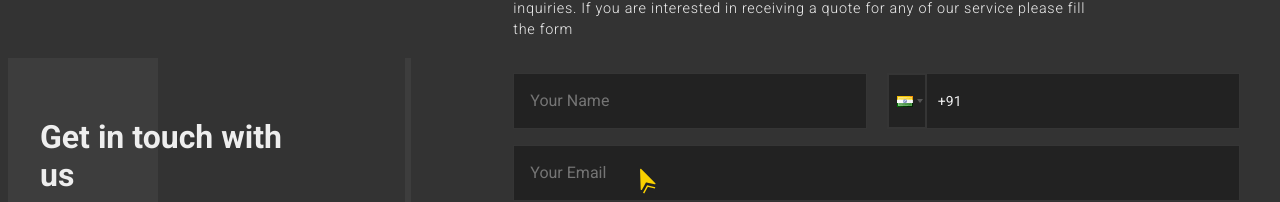
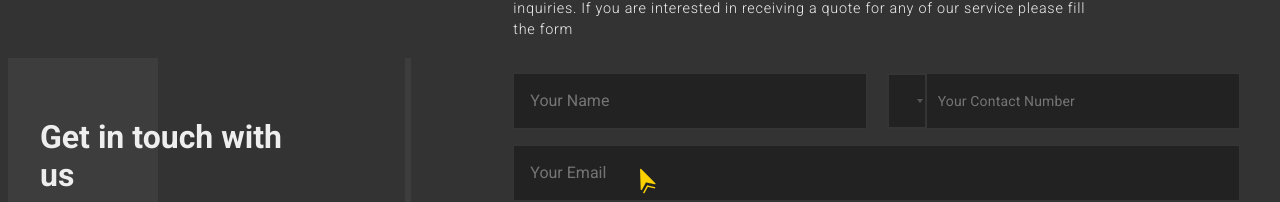
Before and after one commit to website-vikreta/website-vikreta.github.io, a React (Create React App) app: page /contact in a window 1280 px wide. Shown: the part 228-430 px from the top of the page. Built offline with nearby package versions, Linux system fonts and the light colour scheme; no server answers.

Commit message:
ContactUs auto countrycode fix

```diff
--- a/package.json
+++ b/package.json
@@ -11,10 +11,12 @@
       "@testing-library/jest-dom": "^5.14.1",
       "@testing-library/react": "^11.2.7",
       "@testing-library/user-event": "^12.8.3",
+      "axios": "^1.7.2",
       "bootstrap-icons": "^1.5.0",
       "emailjs-com": "^3.2.0",
       "framer-motion": "^4.1.17",
       "html-react-parser": "^1.2.8",
+      "ipapi.co": "^0.3.0",
       "react": "^17.0.2",
       "react-dom": "^17.0.2",
       "react-hot-toast": "^2.3.0",
--- a/src/components/ContactForm.js
+++ b/src/components/ContactForm.js
@@ -1,8 +1,9 @@
+import { useEffect, useState } from 'react';
 import emailjs from 'emailjs-com';
-import { useState } from 'react';
 import toast, { Toaster } from 'react-hot-toast';
 import PhoneInput from 'react-phone-input-2';
 import 'react-phone-input-2/lib/style.css';
+import axios from 'axios';
 
 const ContactForm = () => {
    const [nameErr, setNameErr] = useState(null);
@@ -13,6 +14,18 @@ const ContactForm = () => {
    const [budget, setBudget] = useState('');
    const [serviceErr, setServiceErr] = useState(null);
    const [budgetErr, setBudgetErr] = useState(null);
+   const [countryCode, setCountryCode] = useState(''); // store country code
+
+   useEffect(() => {
+      // Fetch user's country code
+      axios.get('https://ipapi.co/json/')
+         .then((response) => {
+            setCountryCode(response.data.country_code.toLowerCase());
+         })
+         .catch((error) => {
+            console.error("Error fetching country code:", error);
+         });
+   }, []);
 
    const sendEmail = (e) => {
       e.preventDefault();
@@ -105,7 +118,7 @@ const ContactForm = () => {
             </div>
             <div className="form-group">
                <PhoneInput
-                  country={'in'}
+                  country={countryCode}
                   value={mobile}
                   onChange={(phone) => setMobile(phone)}
                   inputClass="form-control"
```
Also changed, not shown: 3 other files (tests, documents, lock files or other folders).
